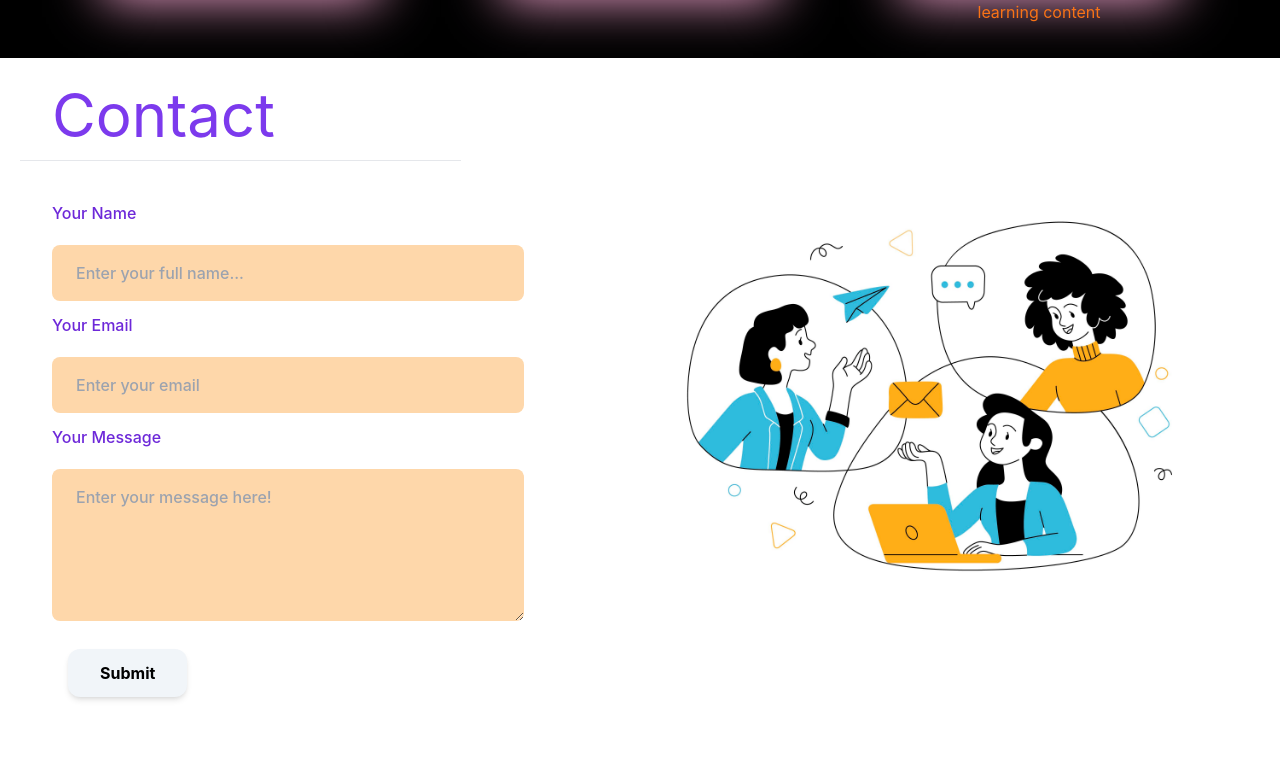
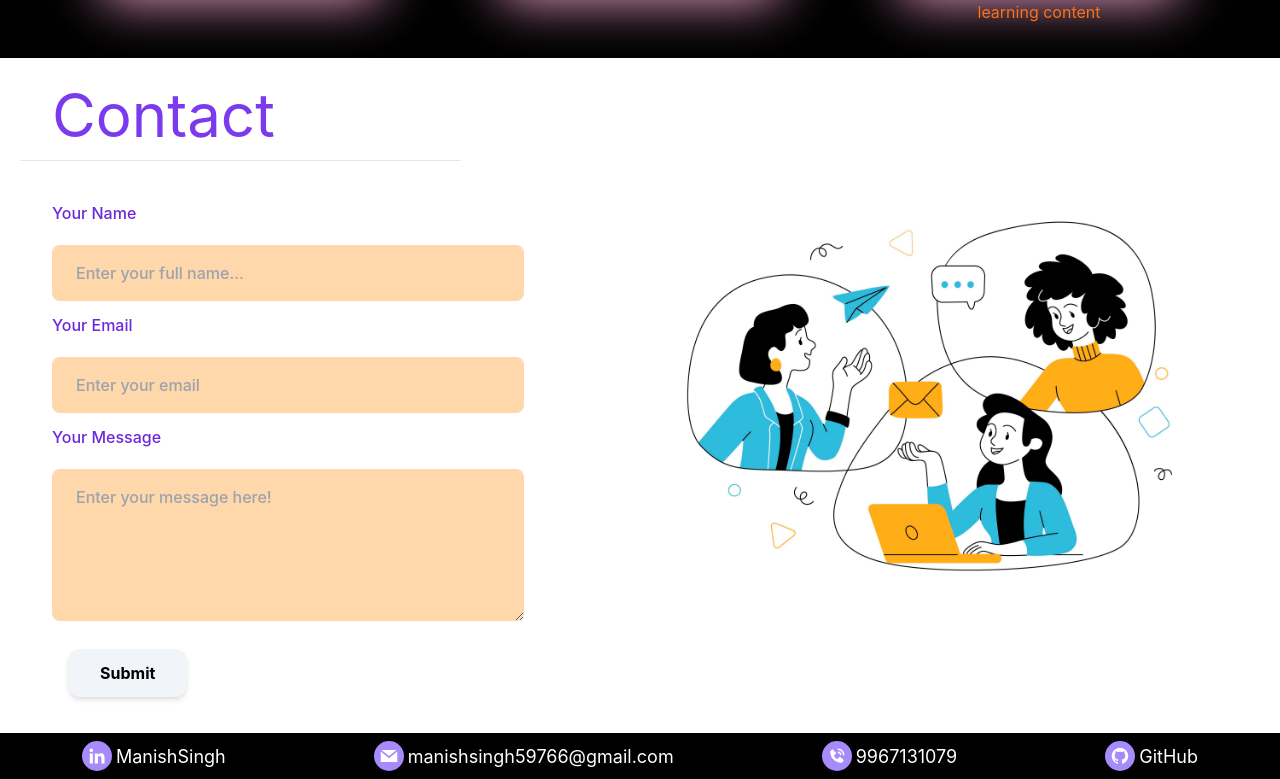
Before and after one commit to manish25Coder/My_Portfolio, a React (Create React App) app: page / in a window 1280 px wide. Shown: the part 2358-3137 px from the top of the page. Before the commit the page ends 3091 px from the top, so only its background shows below. Built offline with nearby package versions, Linux system fonts and the light colour scheme.

Commit message:
Added footer Section

```diff
--- a/src/App.js
+++ b/src/App.js
@@ -1,5 +1,6 @@
 import About from "./Components/About";
 import Contact from "./Components/Contact";
+import Footer from "./Components/Footer";
 import Main from "./Components/Main";
 import Navbar from "./Components/Navbar";
 import OverView from "./Components/OverView";
@@ -25,6 +26,7 @@ function App() {
         <OverView />
         <Projects />
         <Contact />
+        <Footer />
       </div>
 
     </div>
--- a/src/Components/Footer.js
+++ b/src/Components/Footer.js
@@ -0,0 +1,56 @@
+import React from 'react'
+import { GrGithub, GrLinkedinOption } from "react-icons/gr";
+import { GrMail } from "react-icons/gr";
+import { BiSolidPhoneCall } from "react-icons/bi";
+
+function Footer() {
+  return (
+    <div>
+        <div className='w-[screen] bg-black'>
+            <div className='flex flex-row p-2 flex-wrap justify-around'>
+                <a href='https://in.linkedin.com/in/manish-singh-84a944262' target='blank' className='text-lg flex flex-row text-violet-300'>
+                    <div className='h-[30px] w-[30px] rounded-full flex justify-center items-center bg-violet-400'>
+                        <GrLinkedinOption className='text-white' />
+                    </div>
+                    <span className='text-white ml-1 mt-[0.1rem]'>
+                        ManishSingh
+                    </span>
+                </a>
+
+
+                <a href='https://mail.google.com' target='blank' className='text-lg flex flex-row text-violet-300'>
+                    <div className='h-[30px] w-[30px] rounded-full flex justify-center items-center bg-violet-400'>
+                        <GrMail className='text-white' />
+                    </div>
+                    <span className='text-white ml-1 mt-[0.1rem]'>
+                        manishsingh59766@gmail.com
+                    </span>
+                </a>
+
+
+                <a href='phone' target='blank' className='text-lg flex flex-row text-violet-300'>
+                    <div className='h-[30px] w-[30px] rounded-full flex justify-center items-center bg-violet-400'>
+                        <BiSolidPhoneCall className='text-white' />
+                    </div>
+                    <span className='text-white ml-1 mt-[0.1rem]'>
+                        9967131079
+                    </span>
+                </a>
+
+
+                <a href='https://github.com/manish25Coder' target='blank' className='text-lg flex flex-row text-violet-300'>
+                    <div className='h-[30px] w-[30px] rounded-full flex justify-center items-center bg-violet-400'>
+                        <GrGithub className='text-white' />
+                    </div>
+                    <span className='text-white ml-1 mt-[0.1rem]'>
+                        GitHub
+                    </span>
+                </a>
+            </div>
+
+        </div>
+    </div>
+  )
+}
+
+export default Footer
```
